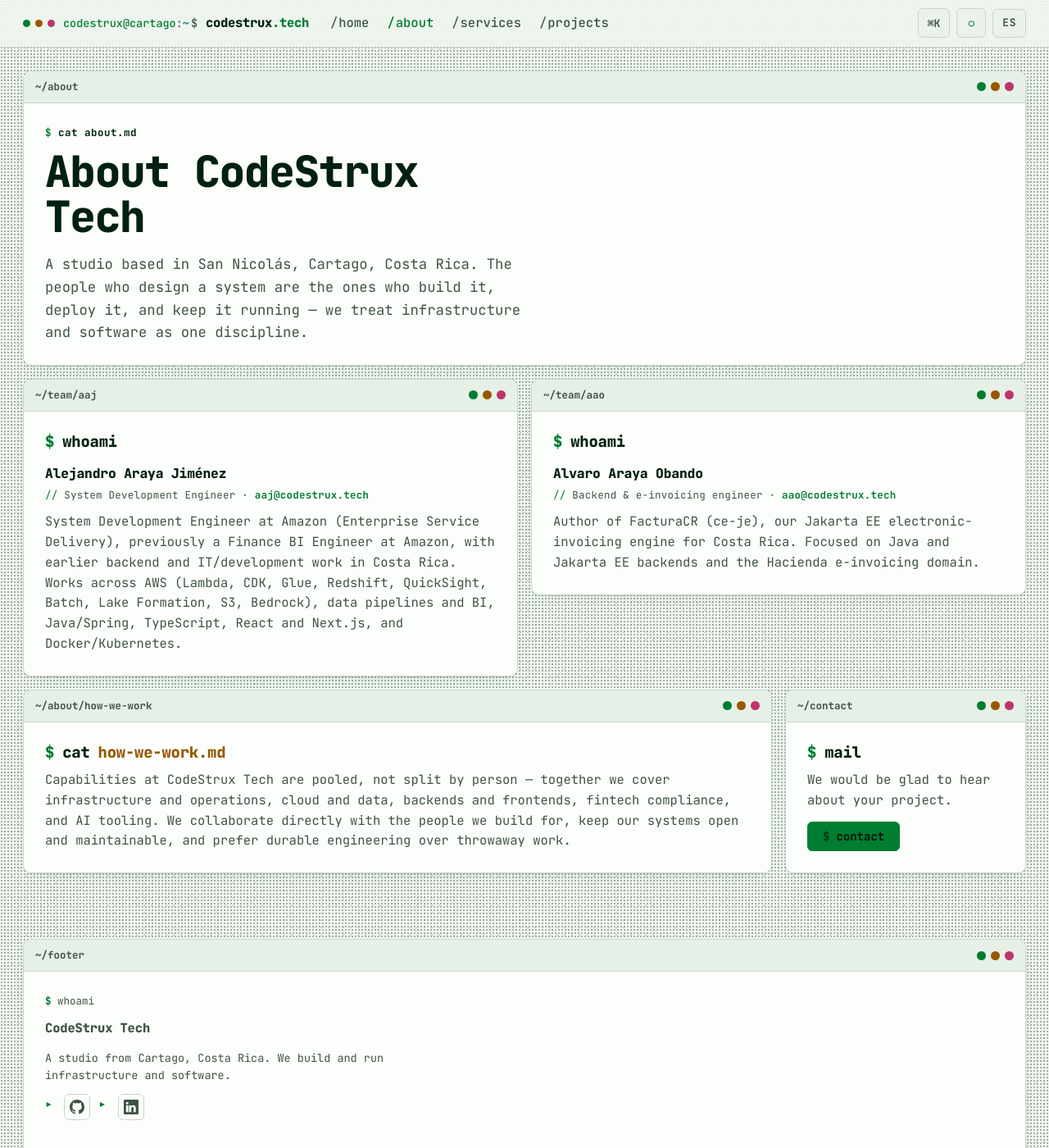
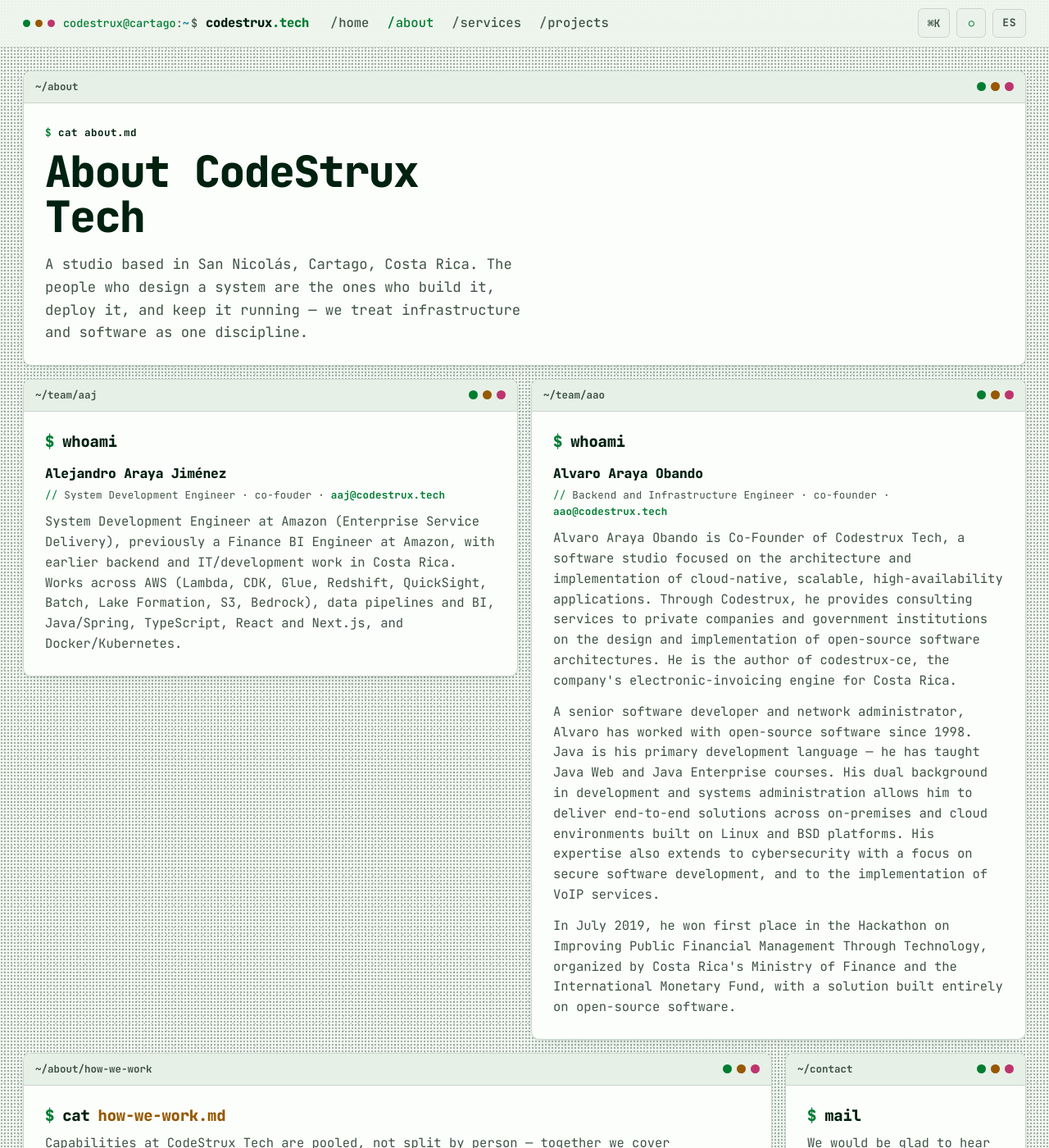
Before and after one commit to CodeStrux/codestrux-site, a Jekyll site: the page built from about.markdown, in a window 1280 px wide and 1400 px high. Shown: the whole window at 82% size. Built offline with Jekyll 4.4.1, drawn with Linux system fonts in a browser that asks for light colours.

Commit message:
actualización de bio

```diff
--- a/about.markdown
+++ b/about.markdown
@@ -21,7 +21,7 @@ permalink: /about/
   <div class="pane__body">
     <h2 class="cmd-head"><span class="sigil">$</span> whoami</h2>
     <h3>Alejandro Araya Jiménez</h3>
-    <p class="card-meta">System Development Engineer · <a href="mailto:aaj@codestrux.tech">aaj@codestrux.tech</a></p>
+    <p class="card-meta">System Development Engineer · co-fouder · <a href="mailto:aaj@codestrux.tech">aaj@codestrux.tech</a></p>
     <p>System Development Engineer at Amazon (Enterprise Service Delivery), previously a Finance BI Engineer at Amazon, with earlier backend and IT/development work in Costa Rica. Works across AWS (Lambda, CDK, Glue, Redshift, QuickSight, Batch, Lake Formation, S3, Bedrock), data pipelines and BI, Java/Spring, TypeScript, React and Next.js, and Docker/Kubernetes.</p>
   </div>
 </section>
@@ -31,8 +31,10 @@ permalink: /about/
   <div class="pane__body">
     <h2 class="cmd-head"><span class="sigil">$</span> whoami</h2>
     <h3>Alvaro Araya Obando</h3>
-    <p class="card-meta">Backend &amp; e-invoicing engineer · <a href="mailto:aao@codestrux.tech">aao@codestrux.tech</a></p>
-    <p>Author of FacturaCR (ce-je), our Jakarta EE electronic-invoicing engine for Costa Rica. Focused on Java and Jakarta EE backends and the Hacienda e-invoicing domain.</p>
+    <p class="card-meta">Backend and Infrastructure Engineer · co-founder · <a href="mailto:aao@codestrux.tech">aao@codestrux.tech</a></p>
+    <p>Alvaro Araya Obando is Co-Founder of Codestrux Tech, a software studio focused on the architecture and implementation of cloud-native, scalable, high-availability applications. Through Codestrux, he provides consulting services to private companies and government institutions on the design and implementation of open-source software architectures. He is the author of codestrux-ce, the company's electronic-invoicing engine for Costa Rica.</p>
+    <p>A senior software developer and network administrator, Alvaro has worked with open-source software since 1998. Java is his primary development language — he has taught Java Web and Java Enterprise courses. His dual background in development and systems administration allows him to deliver end-to-end solutions across on-premises and cloud environments built on Linux and BSD platforms. His expertise also extends to cybersecurity with a focus on secure software development, and to the implementation of VoIP services.</p>
+    <p>In July 2019, he won first place in the Hackathon on Improving Public Financial Management Through Technology, organized by Costa Rica's Ministry of Finance and the International Monetary Fund, with a solution built entirely on open-source software.</p>
   </div>
 </section>
 
```
